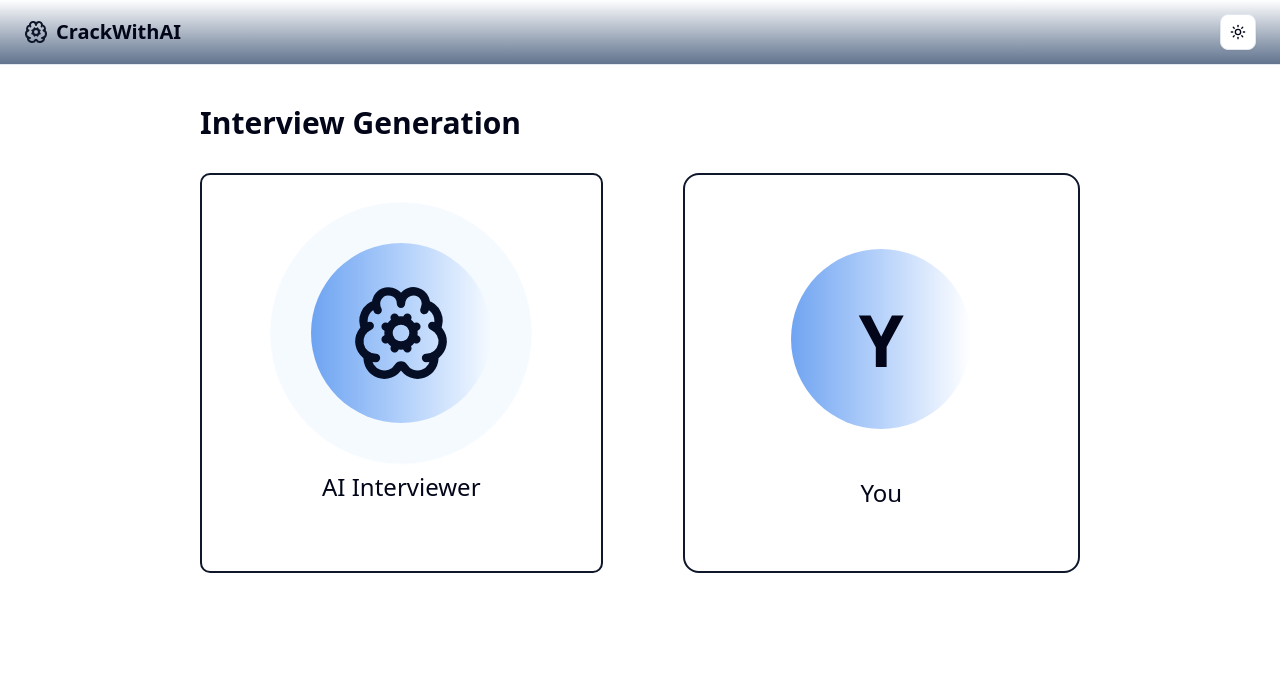
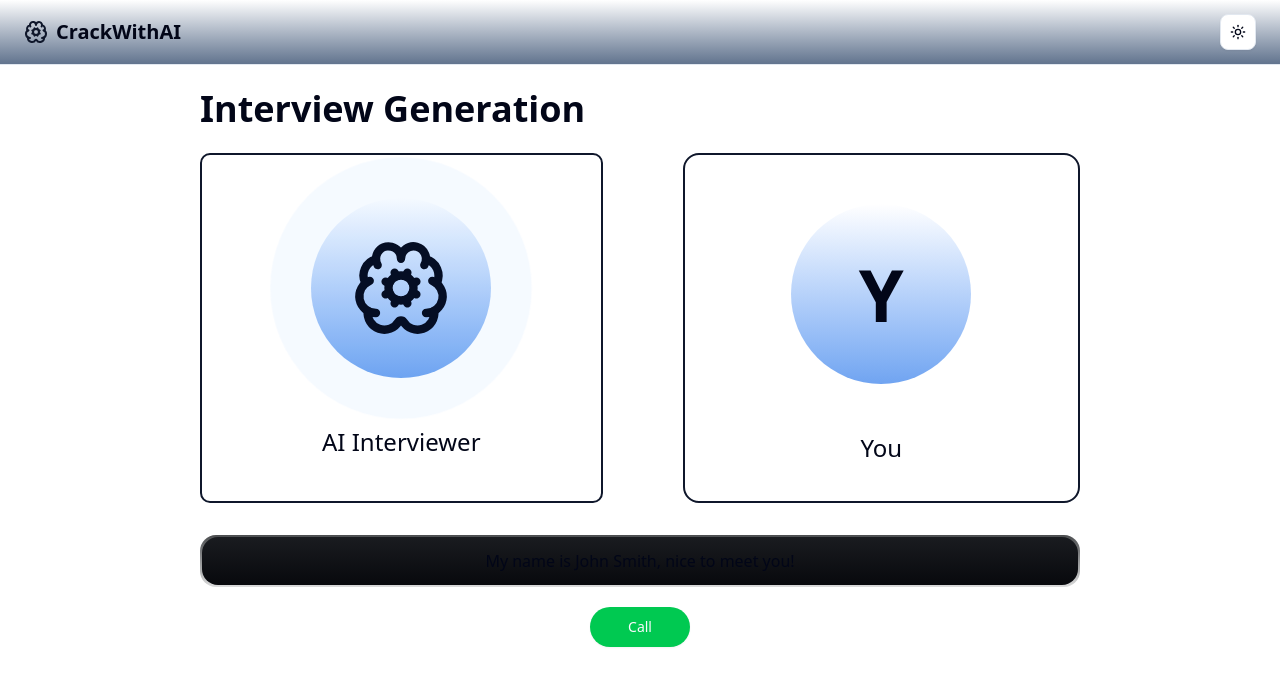
Before and after one commit to sada7070/CrackWithAI, a Next.js app: page /dashboard/interview in a window 1280 px wide. Shown: the top 686 px of the page. Built offline with nearby package versions, Linux system fonts and the light colour scheme.

Commit message:
impelemented interview generation UI

```diff
--- a/app/dashboard/interview/page.tsx
+++ b/app/dashboard/interview/page.tsx
@@ -5,8 +5,8 @@ export default function Interview() {
     return <div>
         <Header />
 
-        <div className="my-10 mx-20 md:mx-50">
-            <p className="text-3xl mb-8 font-bold">Interview Generation</p>
+        <div className="my-6 mx-17 md:mx-50">
+            <p className="text-4xl mb-6 font-bold flex justify-center items-center md:justify-start">Interview Generation</p>
             <div>
                 <Agent userName='You' userId='user1' type='generate' />
             </div>
--- a/components/agent.tsx
+++ b/components/agent.tsx
@@ -1,4 +1,6 @@
 import { BrainCog } from "lucide-react";
+import { Button } from "./ui/button";
+import { cn } from "@/lib/utils";
 
 interface AgentProps {
     userName: string;
@@ -9,12 +11,26 @@ interface AgentProps {
     questions?: string[];
   }
 
+enum CallStatus {
+    INACTIVE = 'INACTIVE',
+    CONNECTING = 'CONNECTING',
+    ACTIVE = 'ACTIVE',
+    FINISHED = 'FINISHED',
+}
+
 const Agent = ({userName}: AgentProps) => {
+    const callStatus = CallStatus.INACTIVE;
     const isSpeaking = true;
+    const messages = [
+        'What is your name?',
+        'My name is John Smith, nice to  meet you!'
+    ]
+    const lastMessage = messages[messages.length - 1];
 
-    return <div className="flex sm:flex-row flex-col gap-20 items-center justify-center w-full">
-        <div className="flex justify-center items-center flex-center flex-col gap-2 p-7 md:h-[400px] blue-gradient-dark rounded-lg border-2 border-primary flex-1 sm:basis-1/2 w-full">
-            <div className="z-10 flex items-center justify-center bg-gradient-to-l from-[#ffffff] to-[#70a4f1] dark:bg-gradient-to-b dark:from-slate-400 dark:to-slate-800 rounded-full md:size-[180px] size-[150px] relative">
+    return <div>
+        <div className="flex sm:flex-row flex-col gap-20 items-center justify-center w-full">
+            <div className="flex justify-center items-center flex-center flex-col gap-2 p-7 md:h-[350px] blue-gradient-dark rounded-lg border-2 border-primary flex-1 sm:basis-1/2 w-full">
+                <div className="z-10 flex items-center justify-center bg-gradient-to-b from-[#ffffff] to-[#70a4f1] dark:bg-gradient-to-b dark:from-slate-400 dark:to-slate-800 rounded-full md:size-[180px] size-[150px] relative">
                     <BrainCog width={100} height={100} />
                     {isSpeaking && (
                         <span className="absolute inline-flex h-25 w-25 md:h-34 md:w-34 animate-ping rounded-full bg-blue-400 dark:bg-slate-500 opacity-75"></span>
@@ -23,10 +39,10 @@ const Agent = ({userName}: AgentProps) => {
                 <p className="text-2xl pt-10 font-medium">AI Interviewer</p>
             </div>
 
-        <div className="border-gradient p-0.5 rounded-2xl flex-1 sm:basis-1/2 w-full h-[400px] max-md:hidden border-2 border-primary">
+            <div className="border-gradient p-0.5 rounded-2xl flex-1 sm:basis-1/2 w-full h-[350px] max-md:hidden border-2 border-primary">
                 <div className="flex flex-col gap-2 justify-center items-center p-7 dark-gradient rounded-2xl min-h-full">
                     <div className="flext felx-col justify-center h-full mt-3 font-semibold">
-                    <div className="z-10 text-7xl flex items-center justify-center bg-gradient-to-l from-[#ffffff] to-[#70a4f1] dark:bg-gradient-to-b dark:from-slate-400 dark:to-slate-800 rounded-full size-[180px] relative">
+                        <div className="z-10 text-7xl flex items-center justify-center bg-gradient-to-b from-[#ffffff] to-[#70a4f1] dark:bg-gradient-to-b dark:from-slate-400 dark:to-slate-800 rounded-full size-[180px] relative">
                             {userName[0]}
                         </div>
                     </div>
@@ -34,6 +50,32 @@ const Agent = ({userName}: AgentProps) => {
                 </div>
             </div>
         </div>
+
+        {messages.length > 0 && (
+            <div className=" bg-gradient-to-b from-[#4B4D4F] to-[#4B4D4F33] p-0.5 rounded-2xl w-full mt-8">
+                <div className="bg-gradient-to-b from-[#1A1C20] to-[#08090D] rounded-2xl  min-h-12 px-5 py-3 flex items-center justify-center">
+                    <p key={lastMessage} className={cn('transition-opacity duration-500 opacity-0', 'animation: fadeIn 0.5s ease-in-out opacity-100')}>
+                        {lastMessage}
+                    </p>
+                </div>
+            </div>
+        )}
+
+        <div className="flex justify-center w-full mt-5">
+                    {callStatus != 'ACTIVE' ? (
+                        <Button size='lg' className="bg-green-500 hover:bg-green-400 w-25 rounded-4xl">
+                            <span className={cn('absolute animate-ping rounded-full opacity-75', callStatus != 'CONNECTING' & 'hidden')}/>
+                            <span>
+                                {callStatus === 'INACTIVE' || callStatus === 'FINISHED' ? 'Call' : '...'}
+                            </span>
+                        </Button>
+                    ): (
+                        <Button variant='destructive' size='lg' className="w-25 rounded-4xl">
+                            End
+                        </Button>
+                    )}
+        </div>
+    </div>
 }
 
 export default Agent;
--- a/components/ui/button.tsx
+++ b/components/ui/button.tsx
@@ -12,7 +12,7 @@ const buttonVariants = cva(
         default:
           "bg-primary text-primary-foreground shadow-xs hover:bg-primary/90",
         destructive:
-          "bg-destructive text-white shadow-xs hover:bg-destructive/90 focus-visible:ring-destructive/20 dark:focus-visible:ring-destructive/40 dark:bg-destructive/60",
+          "bg-destructive text-white shadow-xs hover:bg-red-400 focus-visible:ring-destructive/20 dark:focus-visible:ring-destructive/40 dark:bg-red-500 dark:hover:bg-red-400",
         outline:
           "border bg-background shadow-xs hover:bg-accent hover:text-accent-foreground dark:bg-input/30 dark:border-input dark:hover:bg-input/50",
         secondary:
```
Lines whose indentation alone changed are shown as unchanged.
